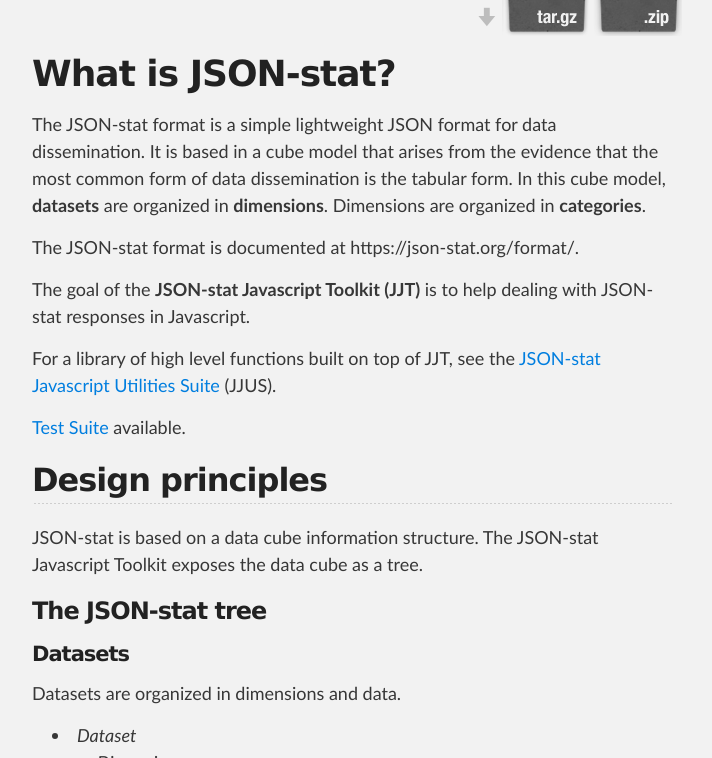
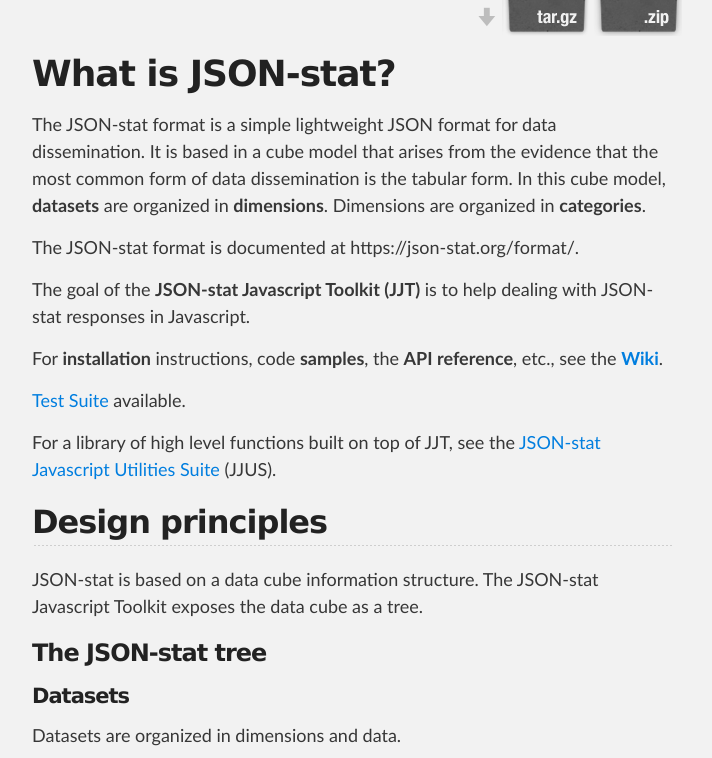
Before and after one commit to badosa/JSON-stat, a Jekyll site: the page built from index.md, in a window 1280 px wide and 900 px high, cut to the strip 142-900 px from the top of the window. Shown: the whole strip, without its empty margins (288-1000 px from the left). Built offline with Jekyll 4.4.1, drawn with Linux system fonts in a browser that asks for light colours; some web fonts are replaced; some of the changed text lies outside the part shown.

Commit message:
index.md reorganized

```diff
--- a/index.md
+++ b/index.md
@@ -13,9 +13,11 @@ The JSON-stat format is documented at https://json-stat.org/format/.
 
 The goal of the **JSON-stat Javascript Toolkit (JJT)** is to help dealing with JSON-stat responses in Javascript.
 
-For a library of high level functions built on top of JJT, see the [JSON-stat Javascript Utilities Suite](https://github.com/badosa/JSON-stat/tree/master/utils) (JJUS).
+For **installation** instructions, code **samples**, the **API reference**, etc., see the **[Wiki](https://github.com/badosa/JSON-stat/wiki)**.
 
 [Test Suite](test/) available.
+
+For a library of high level functions built on top of JJT, see the [JSON-stat Javascript Utilities Suite](https://github.com/badosa/JSON-stat/tree/master/utils) (JJUS).
 
 ## Design principles
 
```
Also changed, not shown: other parts of index.md (+0 -4 lines).
